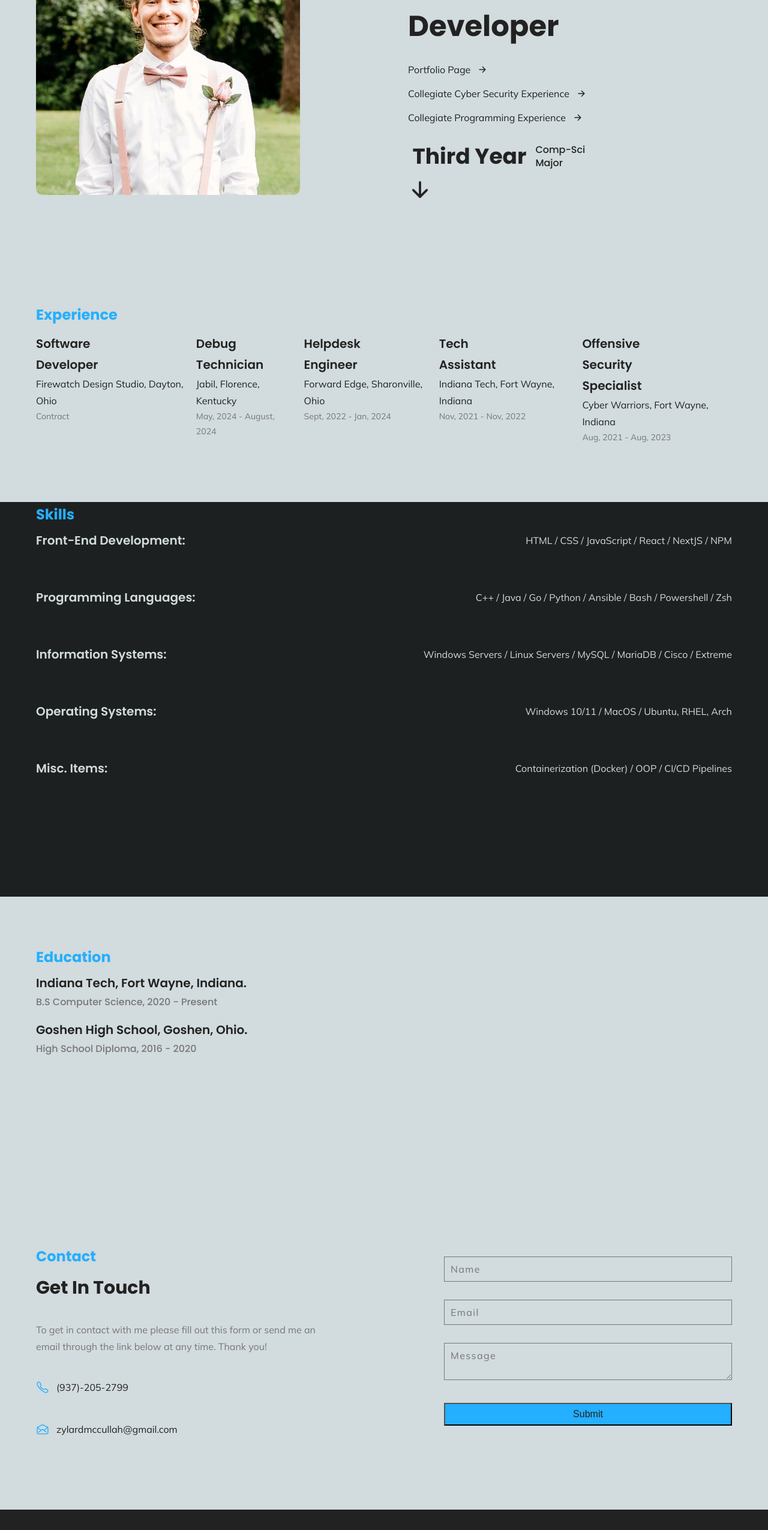
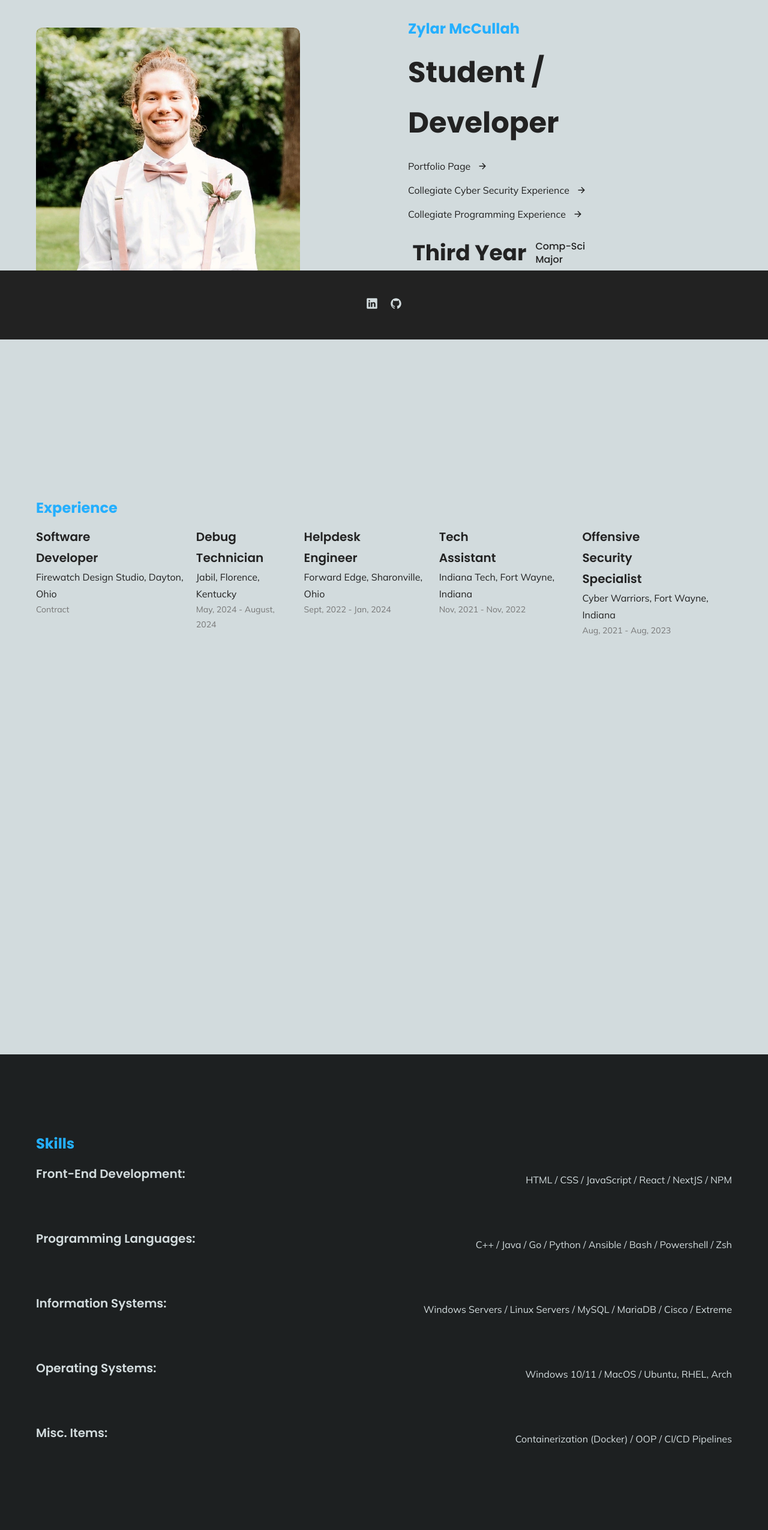
Before and after one commit to Mccullahz/web-v2, a React (Vite) app: page / in a window 1280 px wide. Shown: the part 234-2785 px from the top of the page at 60% size. Built offline with nearby package versions, Linux system fonts and the light colour scheme.

Commit message:
updated styles to work better across different device viewports

```diff
--- a/src/assets/styles/port.css
+++ b/src/assets/styles/port.css
@@ -96,6 +96,7 @@
   gap: 2rem;
   justify-content: center;
   flex-wrap: wrap;
+  100vh;
 }
 
 .gui-card {
@@ -156,15 +157,17 @@
   margin-top: 1rem;
 }
 /* ==========================
-   	PMS styles
+   	Project Page styles
  ========================== */
+
 .sim-container {
-  margin-top: 7rem;
+  margin-top: 4rem;
   display: flex;
   flex-direction: column;
   width: auto;
   align-items: center;
   justify-content: center;
+  height: 110vh;
 }
 
 .process-sim h2{
--- a/src/assets/styles/style.css
+++ b/src/assets/styles/style.css
@@ -106,11 +106,6 @@ img {
   font-weight: 600;
   color: var(--black);
   letter-spacing: 0.5px;
-}
-.logo {
-  font-size: 2.4rem;
-  font-family: var(--font-heading);
-  font-weight: 600;
 }
 
 .navbar {
@@ -244,6 +239,7 @@ img {
   flex-direction: row;
   align-items: center;
   gap: 4rem;
+  height: 100vh;
 }
 
 .headshot-banner {
@@ -314,6 +310,7 @@ img {
   gap: 2rem;
   margin-top: 1rem;
   min-width: 100%;
+  height: 100vh;
 }
 .workexp-list .item-title {
   color: var(--color-dark);
@@ -343,6 +340,8 @@ img {
 .section-skills {
   background-color: var(--color-dark);
   background-image: url(../public/images/skills-bg.png);
+  height: 100vh;
+  padding: 10% 0;
 }
   .skills-list .wrapper {
     display: flex;
@@ -361,6 +360,7 @@ img {
 
   .items {
   color: var(--color-light);
+  margin-top: 2rem;
   font-size: 1.6rem;
   font-family: var(--font-body);
   font-weight: 500;
@@ -373,6 +373,10 @@ img {
   /* ==========================
    Education Section
 ========================== */
+.education {
+  height: 100vh;
+  padding: 10% 0;
+}
 .education .loc{
   color: var(--color-dark);
   font-size: 2.0rem;
@@ -384,7 +388,7 @@ img {
   font-size: 1.6rem;
   font-family: var(--font-heading);
   font-weight: 500;
-  margin-bottom: 1.5rem;
+  margin-bottom: 5rem;
 }
 
 
@@ -392,11 +396,13 @@ img {
    Footer
 ========================== */
 .footer {
+  position: fixed;
+  bottom: 0px;
+  width: 100%;
   background-color: var(--color-dark);
   color: var(--color-light);
   text-align: center;
-  padding: 3rem 0;
-  margin-top: 4rem;
+  padding: 4rem 0;
 }
 
 .social-list {
@@ -412,6 +418,10 @@ img {
 /* ==========================
    Contact Form
 ========================== */
+.contact {
+  padding: 10% 0;
+  height: 80vh;
+}
 .contact .section-text {
   font-size: 1.6rem;
   font-family: var(--font-body);
```
